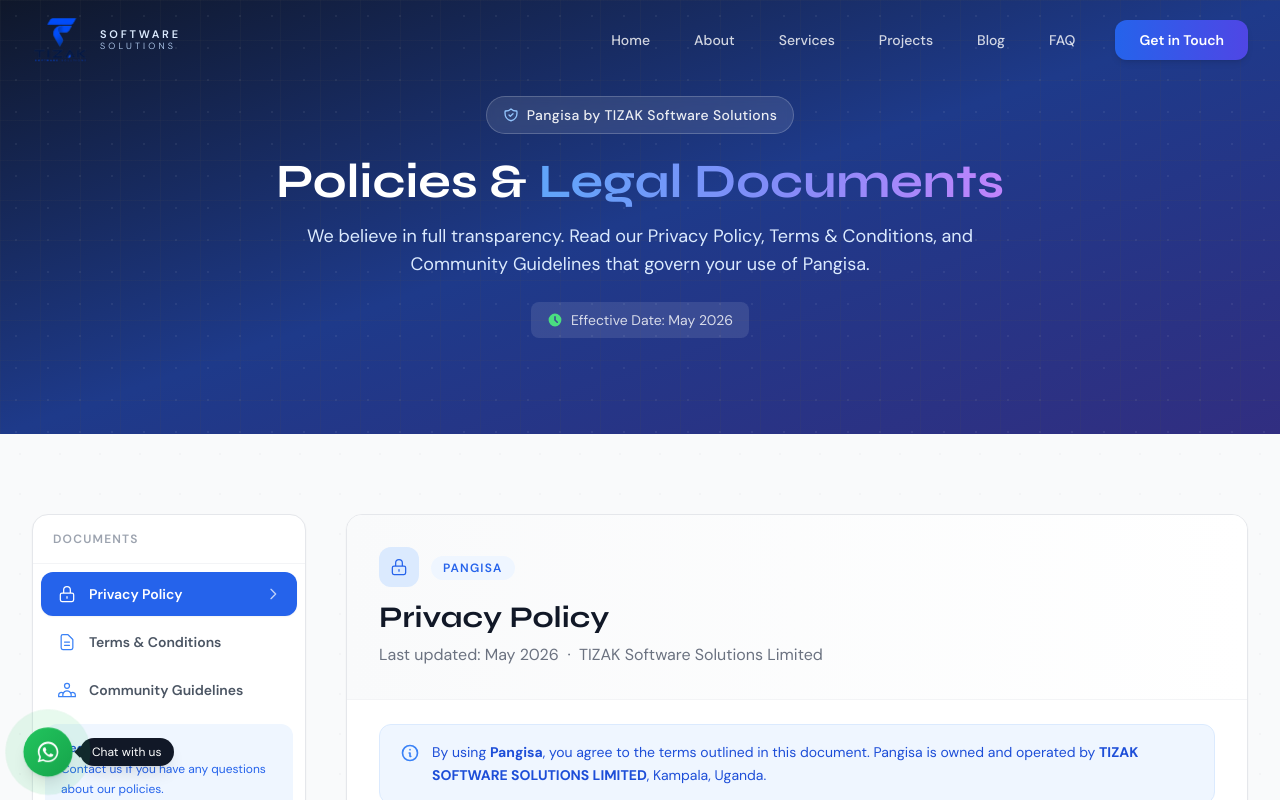
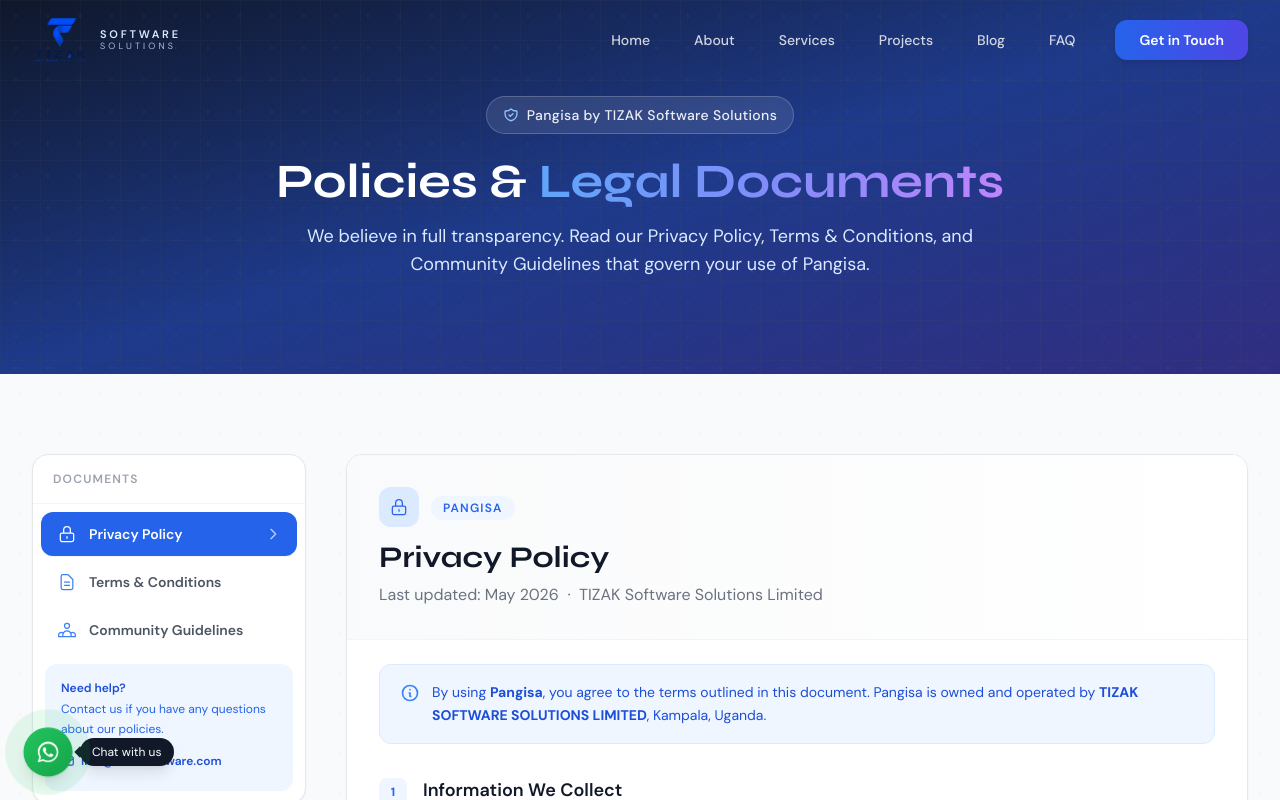
Before and after one commit to ivankisakye/tizakthree, a React (Vite) app: page /policies in a window 1280 px wide. Shown: the top 800 px of the page. Built offline with nearby package versions, Linux system fonts and the light colour scheme.

Commit message:
effective

```diff
--- a/src/pages/Policies.jsx
+++ b/src/pages/Policies.jsx
@@ -296,13 +296,9 @@
             We believe in full transparency. Read our Privacy Policy, Terms &amp; Conditions, and Community Guidelines that govern your use of Pangisa.
           </p>
 
-          {/* Effective date badge */}
-          <div className="mt-6 inline-flex items-center gap-2 bg-white/10 rounded-lg px-4 py-2">
-            <svg className="w-4 h-4 text-green-400" fill="currentColor" viewBox="0 0 20 20">
-              <path fillRule="evenodd" d="M10 18a8 8 0 100-16 8 8 0 000 16zm1-12a1 1 0 10-2 0v4a1 1 0 00.293.707l2.828 2.829a1 1 0 101.415-1.415L11 9.586V6z" clipRule="evenodd" />
-            </svg>
-            <span className="text-white/80 text-xs sm:text-sm">Effective Date: May 2026</span>
-          </div>
+
+
+
         </div>
       </section>
 
```
